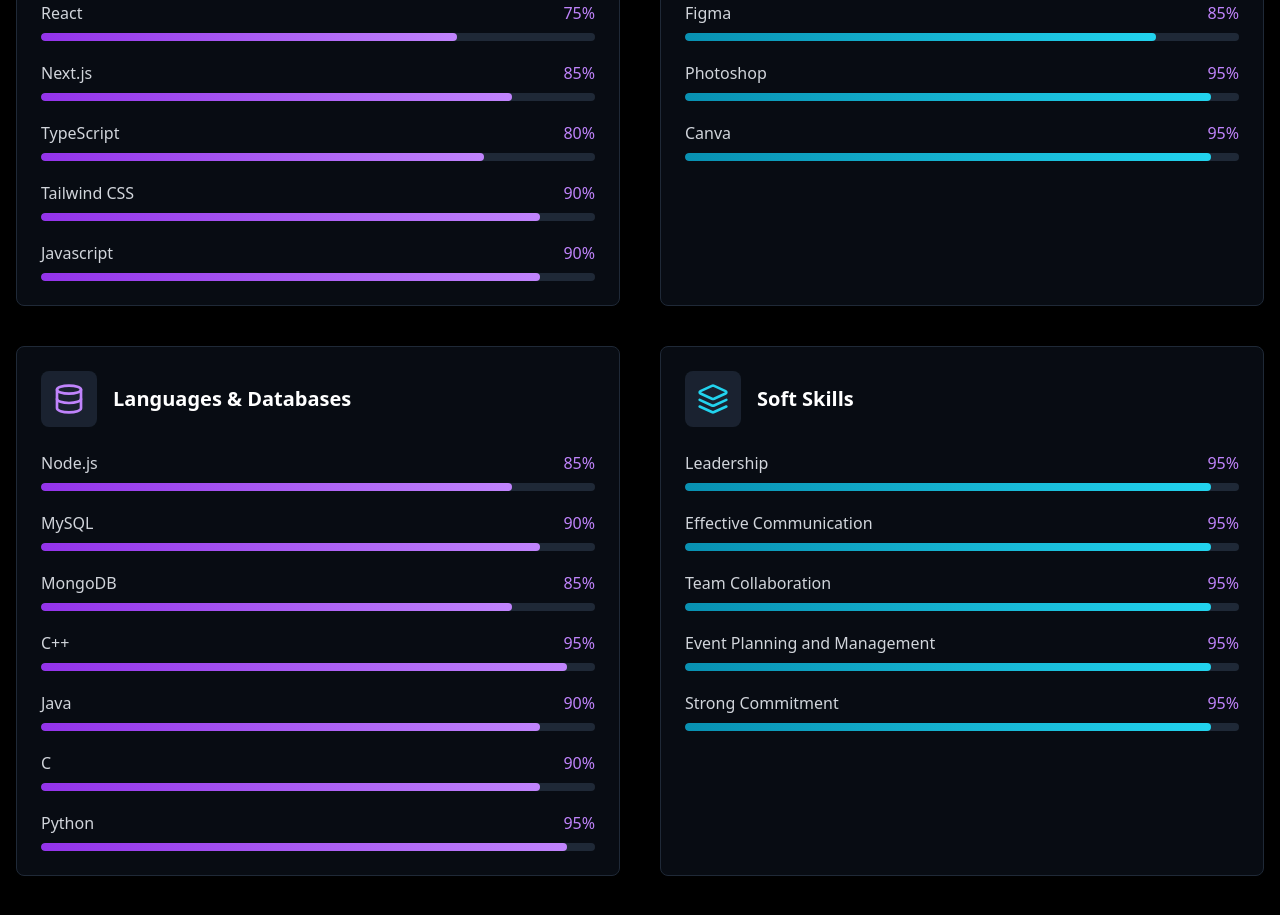
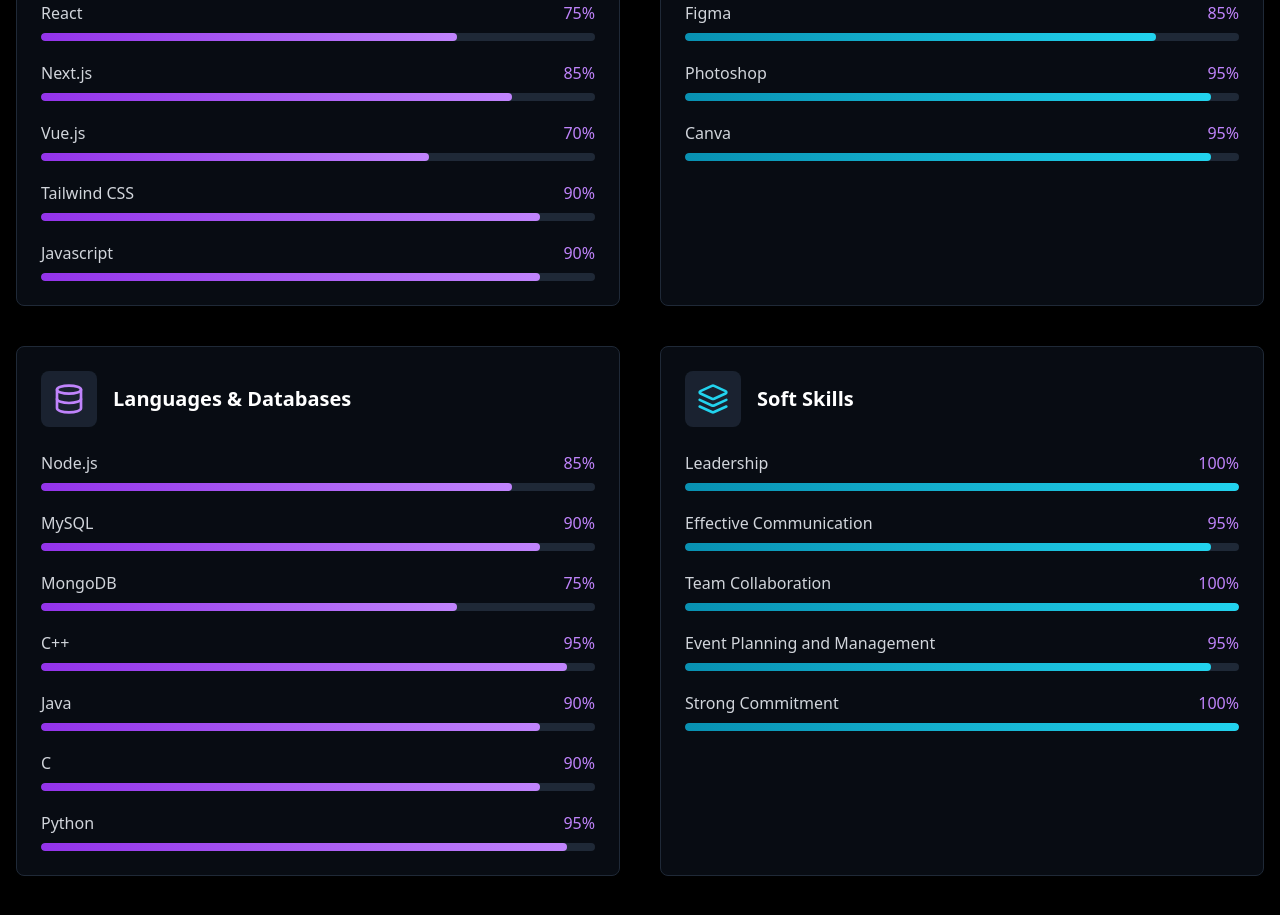
Before and after one commit to kithu07/Keerthana-Portfolio, a Next.js app: page / in a window 1280 px wide. Shown: the part 3100-4015 px from the top of the page. Built offline with nearby package versions, Linux system fonts and the light colour scheme.

Commit message:
modify skills

```diff
--- a/components/skills.tsx
+++ b/components/skills.tsx
@@ -12,7 +12,7 @@ const skills = [
       { name: "HTML", level: 95 },
       { name: "React", level: 75 },
       { name: "Next.js", level: 85 },
-      { name: "TypeScript", level: 80 },
+      { name: "Vue.js", level: 70 },
       { name: "Tailwind CSS", level: 90 },
       { name: "Javascript", level: 90 },
     ],
@@ -33,7 +33,7 @@ const skills = [
     items: [
       { name: "Node.js", level: 85 },
       { name: "MySQL", level: 90 },
-      { name: "MongoDB", level: 85 },
+      { name: "MongoDB", level: 75 },
       { name: "C++", level: 95 },
       { name: "Java", level: 90},
       { name: "C", level: 90 },
@@ -44,11 +44,11 @@ const skills = [
     category: "Soft Skills",
     icon: <Layers className="h-8 w-8 text-cyan-400" />,
     items: [
-        { "name": "Leadership", "level": 95 },
+        { "name": "Leadership", "level": 100 },
         { "name": "Effective Communication", "level": 95 },
-        { "name": "Team Collaboration", "level": 95 },
+        { "name": "Team Collaboration", "level": 100 },
         { "name": "Event Planning and Management", "level": 95 },
-        { "name": "Strong Commitment", "level": 95 },
+        { "name": "Strong Commitment", "level": 100 },
     ],
   },
 ]
```
